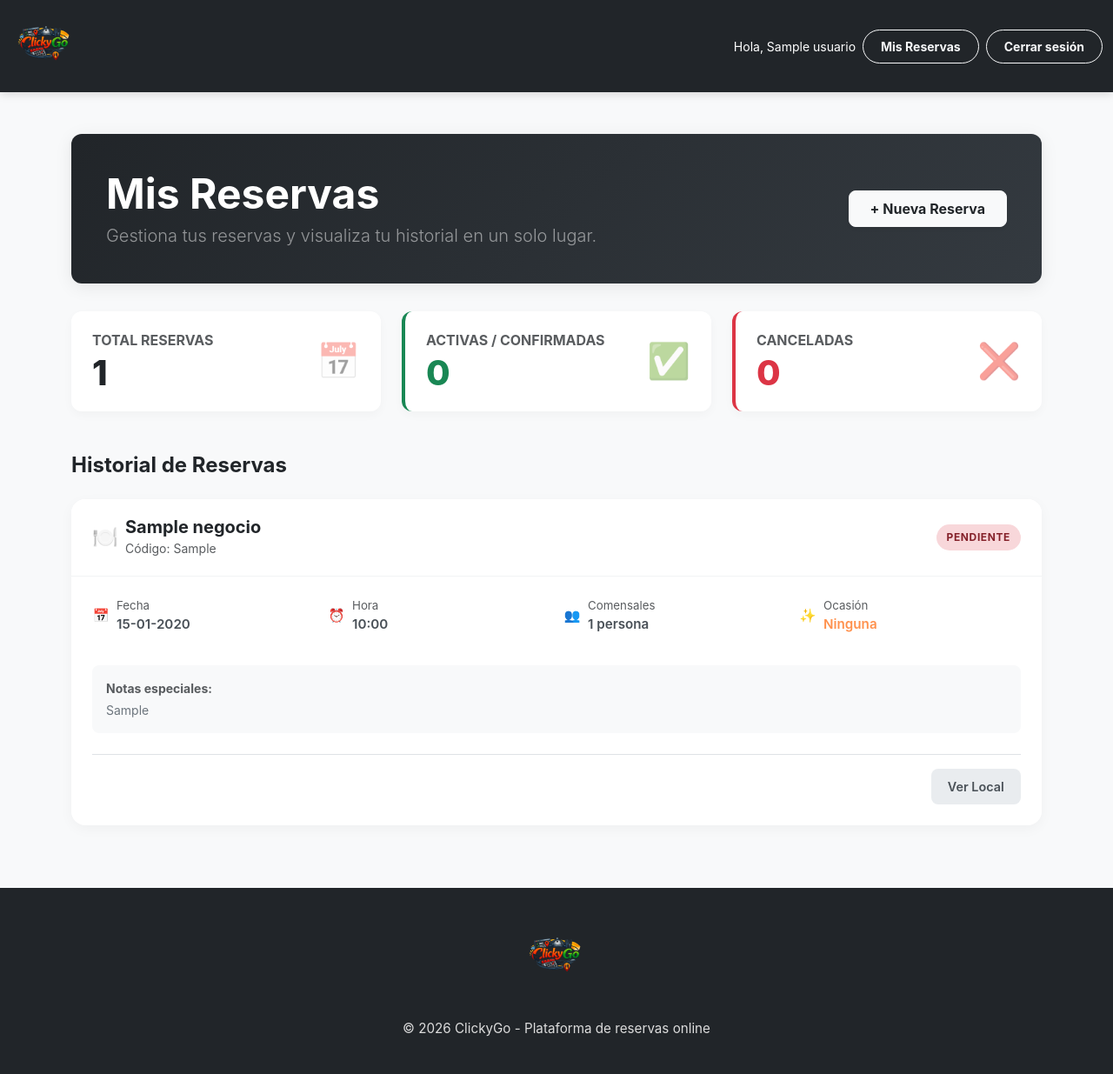
After one commit to alex21z1991/gestion_reservas, a Django app: page /cuenta/mis-reservas/ in a window 1280 px wide. The commit adds this page. Shown: the whole page at 87% size. Run offline with Django 5.2, Linux system fonts and the light colour scheme; a user stored in the database is signed in; tables that the repository leaves empty hold one stand-in row (values such as "Sample post"); parts of the project's set-up code (start-up, migrations or seed data) failed here and were passed over.

Commit message:
Implementacion de cancelacion de reservas y mis reservas

```diff
--- /dev/null
+++ b/app_reservas/static/app_reservas/mis_reservas.css
@@ -0,0 +1,172 @@
+/* app_reservas/static/app_reservas/mis_reservas.css */
+
+body {
+    background-color: #f8f9fa;
+    color: #212529;
+    font-family: 'Inter', -apple-system, BlinkMacSystemFont, "Segoe UI", Roboto, sans-serif;
+}
+
+.text-accent {
+    color: #FF914D !important;
+}
+
+.dashboard-header {
+    background: linear-gradient(135deg, #212529 0%, #343a40 100%);
+    color: #ffffff;
+    border-radius: 12px;
+    padding: 2.5rem;
+    margin-bottom: 2rem;
+    box-shadow: 0 4px 20px rgba(0, 0, 0, 0.08);
+}
+
+.stat-card {
+    background: #ffffff;
+    border: none;
+    border-radius: 12px;
+    padding: 1.5rem;
+    box-shadow: 0 4px 12px rgba(0, 0, 0, 0.03);
+    transition: transform 0.3s ease, box-shadow 0.3s ease;
+}
+
+.stat-card:hover {
+    transform: translateY(-5px);
+    box-shadow: 0 8px 24px rgba(0, 0, 0, 0.08);
+}
+
+.stat-num {
+    font-size: 2.5rem;
+    font-weight: 800;
+    line-height: 1;
+}
+
+/* Card de Reserva */
+.reserva-card {
+    background: #ffffff;
+    border: none;
+    border-radius: 16px;
+    overflow: hidden;
+    box-shadow: 0 4px 15px rgba(0, 0, 0, 0.04);
+    transition: all 0.3s cubic-bezier(0.25, 0.8, 0.25, 1);
+    margin-bottom: 1.5rem;
+}
+
+.reserva-card:hover {
+    transform: translateY(-4px);
+    box-shadow: 0 12px 25px rgba(0, 0, 0, 0.08);
+}
+
+.reserva-card-header {
+    background-color: #ffffff;
+    border-bottom: 1px solid #f1f3f5;
+    padding: 1.25rem 1.5rem;
+}
+
+.reserva-card-body {
+    padding: 1.5rem;
+}
+
+.reserva-meta-item {
+    display: flex;
+    align-items: center;
+    gap: 0.5rem;
+    color: #495057;
+    margin-bottom: 0.75rem;
+    font-size: 0.95rem;
+}
+
+.reserva-meta-icon {
+    width: 20px;
+    text-align: center;
+    color: #adb5bd;
+}
+
+.badge-estado {
+    border-radius: 30px !important;
+    padding: 0.5em 1em;
+    font-size: 0.75rem;
+    text-transform: uppercase;
+    font-weight: 700;
+    letter-spacing: 0.05em;
+    display: inline-block;
+}
+
+.badge-confirmada {
+    background-color: #d1e7dd;
+    color: #0f5132;
+}
+
+.badge-cancelada {
+    background-color: #f8d7da;
+    color: #842029;
+}
+
+/* Botones */
+.btn-action-cancelar {
+    background-color: #dc3545;
+    color: #ffffff;
+    border: none;
+    border-radius: 8px;
+    padding: 0.6rem 1.2rem;
+    font-weight: 600;
+    font-size: 0.9rem;
+    transition: all 0.2s ease;
+    box-shadow: 0 4px 6px rgba(220, 53, 69, 0.15);
+}
+
+.btn-action-cancelar:hover {
+    background-color: #bb2d3b;
+    color: #ffffff;
+    transform: translateY(-1px);
+    box-shadow: 0 6px 12px rgba(220, 53, 69, 0.25);
+}
+
+.btn-action-cancelar:active {
+    transform: translateY(0);
+}
+
+.btn-ver-negocio {
+    background-color: #e9ecef;
+    color: #495057;
+    border: none;
+    border-radius: 8px;
+    padding: 0.6rem 1.2rem;
+    font-weight: 600;
+    font-size: 0.9rem;
+    transition: all 0.2s ease;
+}
+
+.btn-ver-negocio:hover {
+    background-color: #dee2e6;
+    color: #212529;
+}
+
+/* Animaciones */
+@keyframes fadeInUp {
+    from {
+        opacity: 0;
+        transform: translateY(20px);
+    }
+    to {
+        opacity: 1;
+        transform: translateY(0);
+    }
+}
+
+.animated-fade-in {
+    animation: fadeInUp 0.5s ease forwards;
+}
+
+/* Empty State */
+.empty-state {
+    background: #ffffff;
+    border-radius: 16px;
+    padding: 4rem 2rem;
+    text-align: center;
+    box-shadow: 0 4px 15px rgba(0, 0, 0, 0.03);
+}
+
+.empty-state-icon {
+    font-size: 4rem;
+    color: #dee2e6;
+    margin-bottom: 1.5rem;
+}
--- /dev/null
+++ b/app_reservas/templates/app_reservas/mis_reservas.html
@@ -0,0 +1,212 @@
+{% extends "base.html" %}
+{% load static %}
+{% block titulo %}Mis Reservas - ClickyGo{% endblock %}
+
+{% block estilos %}
+    <link rel="stylesheet" href="{% static 'app_reservas/mis_reservas.css' %}">
+{% endblock %}
+
+{% block contenido %}
+<main class="container py-5 animated-fade-in">
+    <!-- Header del Dashboard -->
+    <div class="dashboard-header d-flex flex-column flex-md-row justify-content-between align-items-md-center gap-3">
+        <div>
+            <h1 class="display-5 fw-bold mb-1">Mis Reservas</h1>
+            <p class="lead text-white-50 m-0">Gestiona tus reservas y visualiza tu historial en un solo lugar.</p>
+        </div>
+        <div>
+            <a href="{% url 'index' %}" class="btn btn-light px-4 py-2 fw-bold text-dark rounded-3 shadow-sm hover-up">
+                + Nueva Reserva
+            </a>
+        </div>
+    </div>
+
+    <!-- Tarjetas de Estadísticas -->
+    <div class="row g-4 mb-5">
+        <div class="col-md-4">
+            <div class="stat-card">
+                <div class="d-flex justify-content-between align-items-center">
+                    <div>
+                        <h3 class="fs-6 text-muted text-uppercase fw-bold mb-2">Total Reservas</h3>
+                        <div class="stat-num text-dark">{{ total_reservas }}</div>
+                    </div>
+                    <div class="fs-1 text-muted opacity-50">📅</div>
+                </div>
+            </div>
+        </div>
+        <div class="col-md-4">
+            <div class="stat-card" style="border-left: 4px solid #198754;">
+                <div class="d-flex justify-content-between align-items-center">
+                    <div>
+                        <h3 class="fs-6 text-muted text-uppercase fw-bold mb-2">Activas / Confirmadas</h3>
+                        <div class="stat-num text-success">{{ activas }}</div>
+                    </div>
+                    <div class="fs-1 text-success opacity-50">✅</div>
+                </div>
+            </div>
+        </div>
+        <div class="col-md-4">
+            <div class="stat-card" style="border-left: 4px solid #dc3545;">
+                <div class="d-flex justify-content-between align-items-center">
+                    <div>
+                        <h3 class="fs-6 text-muted text-uppercase fw-bold mb-2">Canceladas</h3>
+                        <div class="stat-num text-danger">{{ canceladas }}</div>
+                    </div>
+                    <div class="fs-1 text-danger opacity-50">❌</div>
+                </div>
+            </div>
+        </div>
+    </div>
+
+    <!-- Listado de Reservas -->
+    <div class="row">
+        <div class="col-12">
+            <h2 class="h4 fw-bold mb-4 text-dark">Historial de Reservas</h2>
+
+            {% for r in reservas %}
+                <div class="reserva-card">
+                    <div class="reserva-card-header d-flex flex-wrap justify-content-between align-items-center gap-3">
+                        <div class="d-flex align-items-center gap-2">
+                            <span class="fs-4">🍽️</span>
+                            <div>
+                                <h3 class="h5 fw-bold text-dark m-0">{{ r.negocio.nombre }}</h3>
+                                <span class="text-muted small">Código: {{ r.codigo_reserva }}</span>
+                            </div>
+                        </div>
+                        <div>
+                            <span class="badge-estado {% if r.estado == 'Confirmada' %}badge-confirmada{% else %}badge-cancelada{% endif %}">
+                                {{ r.estado }}
+                            </span>
+                        </div>
+                    </div>
+
+                    <div class="reserva-card-body">
+                        <div class="row g-3 mb-4">
+                            <div class="col-sm-6 col-md-3">
+                                <div class="reserva-meta-item">
+                                    <span class="reserva-meta-icon">📅</span>
+                                    <div>
+                                        <div class="small text-muted">Fecha</div>
+                                        <div class="fw-semibold">{{ r.fecha|date:"d-m-Y" }}</div>
+                                    </div>
+                                </div>
+                            </div>
+                            <div class="col-sm-6 col-md-3">
+                                <div class="reserva-meta-item">
+                                    <span class="reserva-meta-icon">⏰</span>
+                                    <div>
+                                        <div class="small text-muted">Hora</div>
+                                        <div class="fw-semibold">{{ r.hora }}</div>
+                                    </div>
+                                </div>
+                            </div>
+                            <div class="col-sm-6 col-md-3">
+                                <div class="reserva-meta-item">
+                                    <span class="reserva-meta-icon">👥</span>
+                                    <div>
+                                        <div class="small text-muted">Comensales</div>
+                                        <div class="fw-semibold">{{ r.comensales }} {% if r.comensales == 1 %}persona{% else %}personas{% endif %}</div>
+                                    </div>
+                                </div>
+                            </div>
+                            <div class="col-sm-6 col-md-3">
+                                <div class="reserva-meta-item">
+                                    <span class="reserva-meta-icon">✨</span>
+                                    <div>
+                                        <div class="small text-muted">Ocasión</div>
+                                        <div class="fw-semibold text-accent">{{ r.ocasion }}</div>
+                                    </div>
+                                </div>
+                            </div>
+                        </div>
+
+                        {% if r.notas %}
+                            <div class="p-3 bg-light rounded-3 mb-4">
+                                <div class="small text-muted fw-bold mb-1">Notas especiales:</div>
+                                <p class="text-secondary m-0 small">{{ r.notas }}</p>
+                            </div>
+                        {% endif %}
+
+                        <div class="d-flex flex-wrap justify-content-end gap-2 border-top pt-3">
+                            <a href="{% url 'sitio_detalle' r.negocio.id %}" class="btn btn-ver-negocio">
+                                Ver Local
+                            </a>
+
+                            {% if r.estado == 'Confirmada' %}
+                                <button type="button"
+                                        class="btn btn-action-cancelar"
+                                        data-bs-toggle="modal"
+                                        data-bs-target="#cancelModal"
+                                        data-reserva-id="{{ r.id }}"
+                                        data-negocio-nombre="{{ r.negocio.nombre }}"
+                                        data-reserva-codigo="{{ r.codigo_reserva }}">
+                                    Cancelar Reserva
+                                </button>
+                            {% endif %}
+                        </div>
+                    </div>
+                </div>
+            {% empty %}
+                <div class="empty-state">
+                    <div class="empty-state-icon">📅</div>
+                    <h3 class="h4 fw-bold text-dark mb-2">No tienes reservas</h3>
+                    <p class="text-muted mb-4">Parece que aún no has reservado en ningún local. ¡Encuentra tu lugar favorito hoy!</p>
+                    <a href="{% url 'index' %}" class="btn btn-dark px-4 py-2 rounded-3 fw-bold">
+                        Explorar Locales
+                    </a>
+                </div>
+            {% endfor %}
+        </div>
+    </div>
+</main>
+
+<!-- Modal de Confirmación de Cancelación -->
+<div class="modal fade" id="cancelModal" tabindex="-1" aria-labelledby="cancelModalLabel" aria-hidden="true">
+    <div class="modal-dialog modal-dialog-centered">
+        <div class="modal-content rounded-4 border-0 shadow-lg">
+            <div class="modal-header border-0 bg-danger text-white rounded-top-4 py-3">
+                <h5 class="modal-title fw-bold" id="cancelModalLabel">⚠️ Confirmar Cancelación</h5>
+                <button type="button" class="btn-close btn-close-white" data-bs-dismiss="modal" aria-label="Close"></button>
+            </div>
+            <div class="modal-body py-4">
+                <p class="text-dark mb-2">¿Estás seguro de que deseas cancelar la siguiente reserva?</p>
+                <div class="p-3 bg-light rounded-3 mb-3 border">
+                    <div class="fw-bold text-dark" id="modalNegocio">Local</div>
+                    <div class="small text-muted" id="modalCodigo">Código: </div>
+                </div>
+                <p class="text-danger small mb-0 fw-semibold">Esta acción no se puede deshacer y el horario quedará liberado inmediatamente.</p>
+            </div>
+            <div class="modal-footer border-0 pt-0">
+                <button type="button" class="btn btn-secondary px-3" data-bs-dismiss="modal">Cerrar</button>
+                <form id="cancelForm" method="post" action="">
+                    {% csrf_token %}
+                    <button type="submit" class="btn btn-danger px-4 fw-bold">Sí, Cancelar Reserva</button>
+                </form>
+            </div>
+        </div>
+    </div>
+</div>
+{% endblock %}
+
+{% block scripts %}
+<script>
+    // Asigna dinámicamente los datos de la reserva seleccionada al Modal de Confirmación
+    const cancelModal = document.getElementById('cancelModal');
+    if (cancelModal) {
+        cancelModal.addEventListener('show.bs.modal', function (event) {
+            const button = event.relatedTarget;
+            const reservaId = button.getAttribute('data-reserva-id');
+            const negocioNombre = button.getAttribute('data-negocio-nombre');
+            const reservaCodigo = button.getAttribute('data-reserva-codigo');
+
+            // Rellenar información en el modal
+            document.getElementById('modalNegocio').textContent = negocioNombre;
+            document.getElementById('modalCodigo').textContent = `Código de reserva: ${reservaCodigo}`;
+
+            // Actualizar la URL de acción del formulario de cancelación
+            const cancelForm = document.getElementById('cancelForm');
+            cancelForm.action = `/admin-reservas/cancelar/${reservaId}/`;
+        });
+    }
+</script>
+{% endblock %}
--- a/app_reservas/templates/base.html
+++ b/app_reservas/templates/base.html
@@ -25,6 +25,7 @@
         {% if user.is_authenticated %}
             <div class="d-flex gap-2 align-items-center">
                 <span class="text-white small">Hola, {{ user.nombre }}</span>
+                <a href="{% url 'mis_reservas' %}" class="btn btn-outline-light btn-sm">Mis Reservas</a>
                 <form action="{% url 'logout' %}" method="post" class="m-0">
                     {% csrf_token %}
                     <button type="submit" class="btn btn-outline-light btn-sm">Cerrar sesión</button>
--- a/app_reservas/urls.py
+++ b/app_reservas/urls.py
@@ -17,4 +17,5 @@ urlpatterns = [
     path("cuenta/login/", views.login_view, name="login"),
     path("cuenta/registro/", views.registro_view, name="registro"),
     path("cuenta/logout/", views.logout_view, name="logout"),
+    path("cuenta/mis-reservas/", views.mis_reservas, name="mis_reservas"),
 ]
--- a/app_reservas/views.py
+++ b/app_reservas/views.py
@@ -106,6 +106,11 @@ def cancelar_reserva(request, reserva_id):
 
     reserva = get_object_or_404(Reserva, id=reserva_id)
 
+    # Validar que el usuario sea el dueño de la reserva o un administrador
+    if not (request.user.is_administrador or reserva.usuario == request.user):
+        messages.error(request, "No tienes permiso para cancelar esta reserva.")
+        return redirect("index")
+
     if reserva.estado == Reserva.Estado.CONFIRMADA:
         reserva.cancelar()
         # Libera el cupo ocupado
@@ -118,7 +123,28 @@ def cancelar_reserva(request, reserva_id):
 
         messages.success(request, "La reserva fue cancelada y el horario quedó liberado.")
 
-    return redirect("panel_admin", negocio_id=reserva.negocio_id)
+    if request.user.is_administrador:
+        return redirect("panel_admin", negocio_id=reserva.negocio_id)
+    else:
+        return redirect("mis_reservas")
+
+
+@login_required
+def mis_reservas(request):
+    """Muestra el historial de reservas del cliente autenticado."""
+    reservas = request.user.reservas.order_by("-fecha", "-hora")
+
+    total_reservas = reservas.count()
+    activas = reservas.filter(estado=Reserva.Estado.CONFIRMADA).count()
+    canceladas = reservas.filter(estado=Reserva.Estado.CANCELADA).count()
+
+    contexto = {
+        "reservas": reservas,
+        "total_reservas": total_reservas,
+        "activas": activas,
+        "canceladas": canceladas,
+    }
+    return render(request, "app_reservas/mis_reservas.html", contexto)
 
 
 # =====================================================================
```
Also changed, not shown: app_reservas/tests.py (+111 -6 lines), clickygo_project/settings.py (+2 -134 lines), 1 other file.
